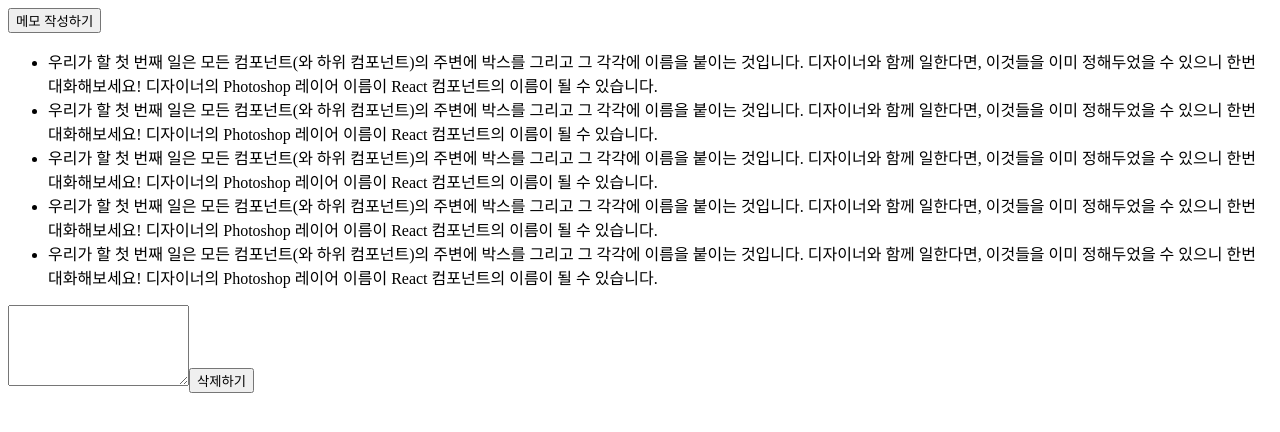
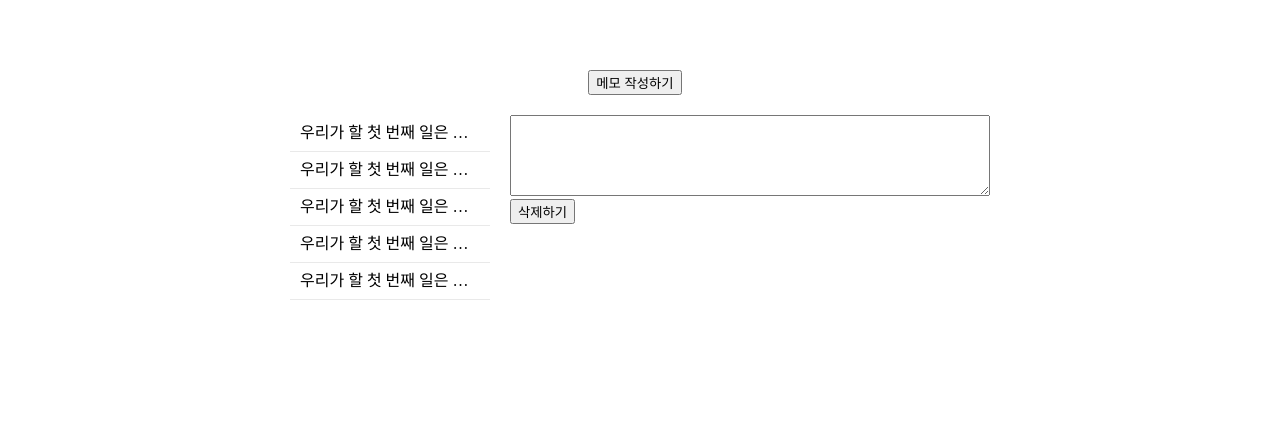
Before and after one commit to dev-jihye/apple-memo, a React (Create React App) app: page / in a window 1280 px wide. Shown: the top 432 px of the page. Built offline with nearby package versions, Linux system fonts and the light colour scheme.

Commit message:
💄 style 적용

```diff
--- a/src/App.js
+++ b/src/App.js
@@ -1,7 +1,9 @@
 import MemoItem from './components/MemoItem';
 import memos from './mock.json';
+import './style.css';
 
 function App() {
+
   return (
     <div className="App">
       <div className="memoContainer">
--- /dev/null
+++ b/src/style.css
@@ -0,0 +1,176 @@
+html,
+body,
+div,
+span,
+applet,
+object,
+iframe,
+h1,
+h2,
+h3,
+h4,
+h5,
+h6,
+p,
+blockquote,
+pre,
+a,
+abbr,
+acronym,
+address,
+big,
+cite,
+code,
+del,
+dfn,
+em,
+img,
+ins,
+kbd,
+q,
+s,
+samp,
+small,
+strike,
+strong,
+sub,
+sup,
+tt,
+var,
+b,
+u,
+i,
+center,
+dl,
+dt,
+dd,
+ol,
+ul,
+li,
+fieldset,
+form,
+label,
+legend,
+table,
+caption,
+tbody,
+tfoot,
+thead,
+tr,
+th,
+td,
+article,
+aside,
+canvas,
+details,
+embed,
+figure,
+figcaption,
+footer,
+header,
+hgroup,
+menu,
+nav,
+output,
+ruby,
+section,
+summary,
+time,
+mark,
+audio,
+video {
+  margin: 0;
+  padding: 0;
+  border: 0;
+  font-size: 100%;
+  font: inherit;
+  vertical-align: baseline;
+}
+/* HTML5 display-role reset for older browsers */
+article,
+aside,
+details,
+figcaption,
+figure,
+footer,
+header,
+hgroup,
+menu,
+nav,
+section {
+  display: block;
+}
+body {
+  line-height: 1;
+}
+ol,
+ul {
+  list-style: none;
+}
+blockquote,
+q {
+  quotes: none;
+}
+blockquote:before,
+blockquote:after,
+q:before,
+q:after {
+  content: '';
+  content: none;
+}
+table {
+  border-collapse: collapse;
+  border-spacing: 0;
+}
+
+.memoContainer {
+  width: 700px;
+  margin: 50px auto;
+}
+
+.nav {
+  display: flex;
+  padding: 20px 10px;
+  justify-content: center;
+}
+
+.btn {
+  margin-right: 10px;
+}
+
+.memoSection {
+  display: flex;
+}
+
+.listArea {
+  width: 30%;
+}
+
+.memoTitle {
+  padding: 10px;
+  border-bottom: 1px solid #e9e9e9;
+  margin-right: 10px;
+  cursor: pointer;
+  background-color: #fff;
+  text-overflow: ellipsis;
+  overflow: hidden;
+  white-space: nowrap;
+}
+
+.selectedMemo {
+  background-color: #ededed;
+}
+
+.emptyTitle {
+  color: #acabab;
+}
+
+.contentArea {
+  width: 70%;
+  padding-left: 10px;
+}
+
+.contentText {
+  width: 100%;
+  box-sizing: border-box;
+}
```
